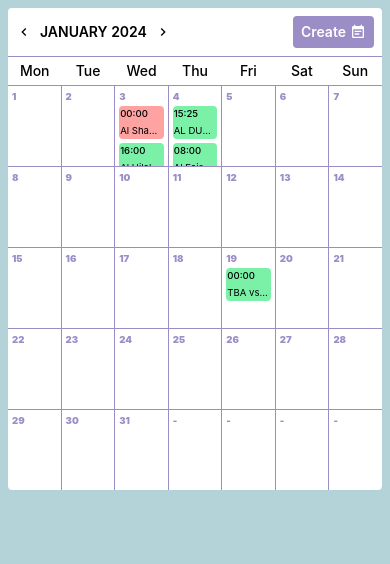
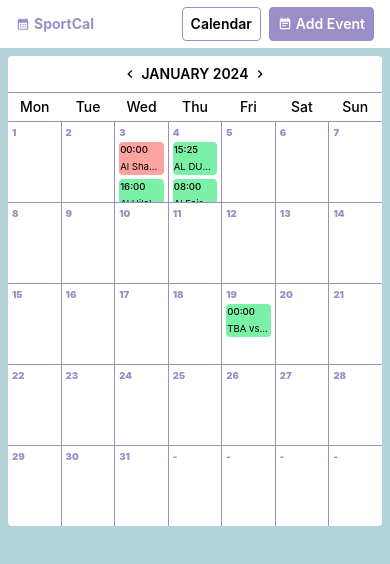
Before and after one commit to JakubMotyl/sportradar-coding-challenge, a React (Vite) app: page / in a window 390 px wide. Shown: the top 564 px of the page. Built offline with nearby package versions, Linux system fonts and the light colour scheme.

Commit message:
Setup react-router and create responsive navbar

```diff
--- a/package.json
+++ b/package.json
@@ -14,6 +14,7 @@
     "react": "^19.2.4",
     "react-dom": "^19.2.4",
     "react-icons": "^5.6.0",
+    "react-router-dom": "^7.13.1",
     "tailwindcss": "^4.2.2"
   },
   "devDependencies": {
--- a/src/App.tsx
+++ b/src/App.tsx
@@ -1,9 +1,17 @@
+import Navbar from "./components/Navbar";
 import Calendar from "./components/Calendar";
+import { BrowserRouter, Route, Routes } from "react-router-dom";
 function App() {
     return (
-        <main className="min-h-screen bg-blue p-2 md:p-4 lg:p-8">
-            <Calendar />
-        </main>
+        <BrowserRouter>
+            <Navbar />
+            <main className="md:h-[calc(100dvh-4rem)] h-[calc(100dvh-3rem)] p-2 md:p-4 lg:p-8">
+                <Routes>
+                    <Route path="/" element={<Calendar />} />
+                    <Route path="/add-event" element={""} />
+                </Routes>
+            </main>
+        </BrowserRouter>
     );
 }
 
--- a/src/components/Calendar.tsx
+++ b/src/components/Calendar.tsx
@@ -4,7 +4,6 @@ import eventsData from "../data/events.json";
 import {
     MdOutlineKeyboardArrowLeft,
     MdOutlineKeyboardArrowRight,
-    MdEventNote,
 } from "react-icons/md";
 
 export default function Calendar() {
@@ -17,8 +16,8 @@ export default function Calendar() {
 
     return (
         <section className="max-w-7xl mx-auto bg-white rounded overflow-hidden">
-            <div className="flex items-center justify-between box-padding">
-                <div className="flex items-center gap-2">
+            <div className="box-padding flex justify-center">
+                <div className="flex items-center justfify-center gap-1">
                     <button className="cursor-pointer md:text-xl text-base">
                         <MdOutlineKeyboardArrowLeft />
                     </button>
@@ -29,10 +28,6 @@ export default function Calendar() {
                         <MdOutlineKeyboardArrowRight />
                     </button>
                 </div>
-                <button className="flex items-center font-semibold md:gap-2 gap-1 md:text-base text-sm bg-accent text-white md:py-2 py-1.5 md:px-4 px-2 rounded cursor-pointer hover:scale-95 duration-300">
-                    Create
-                    <MdEventNote className="md:text-xl text-base" />
-                </button>
             </div>
             {/* Display weekdays */}
             <div className="grid grid-cols-7 border-t border-b border-accent">
--- /dev/null
+++ b/src/components/Navbar.tsx
@@ -0,0 +1,31 @@
+import { Link } from "react-router-dom";
+import { MdCalendarMonth, MdEventNote } from "react-icons/md";
+
+export default function Navbar() {
+    return (
+        <nav className="md:h-16 h-12 md:px-8 px-4 py-1 flex items-center justify-between bg-white w-full">
+            <Link
+                to="/"
+                className="flex items-center md:gap-2 gap-1 md:text-base text-sm font-bold text-accent"
+            >
+                <MdCalendarMonth />
+                <span>SportCal</span>
+            </Link>
+            <div className="flex items-center md:gap-4 gap-2">
+                <Link
+                    to="/"
+                    className="flex items-center font-semibold md:gap-2 gap-1 md:text-base text-sm bg-white text-black border border-accent md:py-2 py-1.5 md:px-4 px-2 rounded cursor-pointer hover:scale-95 duration-300"
+                >
+                    Calendar
+                </Link>
+                <Link
+                    to="/add-event"
+                    className="flex items-center font-semibold md:gap-2 gap-1 md:text-base text-sm border border-accent bg-accent text-white md:py-2 py-1.5 md:px-4 px-2 rounded cursor-pointer hover:scale-95 duration-300"
+                >
+                    <MdEventNote />
+                    <span>Add Event</span>
+                </Link>
+            </div>
+        </nav>
+    );
+}
--- a/src/index.css
+++ b/src/index.css
@@ -6,6 +6,10 @@
     --color-accent: #9b8ec7;
 }
 
+body {
+    background: var(--color-blue);
+}
+
 @layer utilities {
     .box-padding {
         @apply p-2;
```
Also changed, not shown: 1 other file (tests, documents, lock files or other folders).
